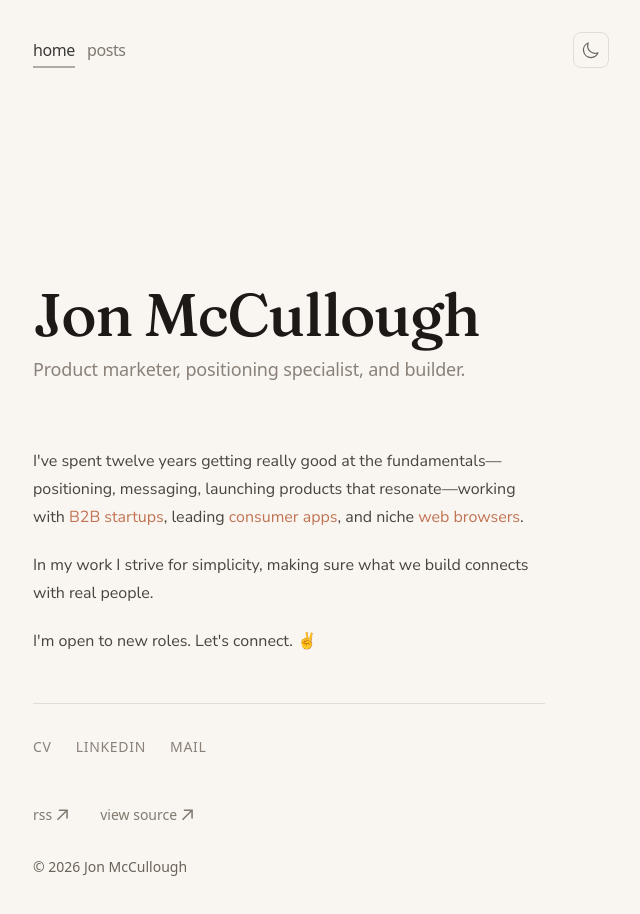
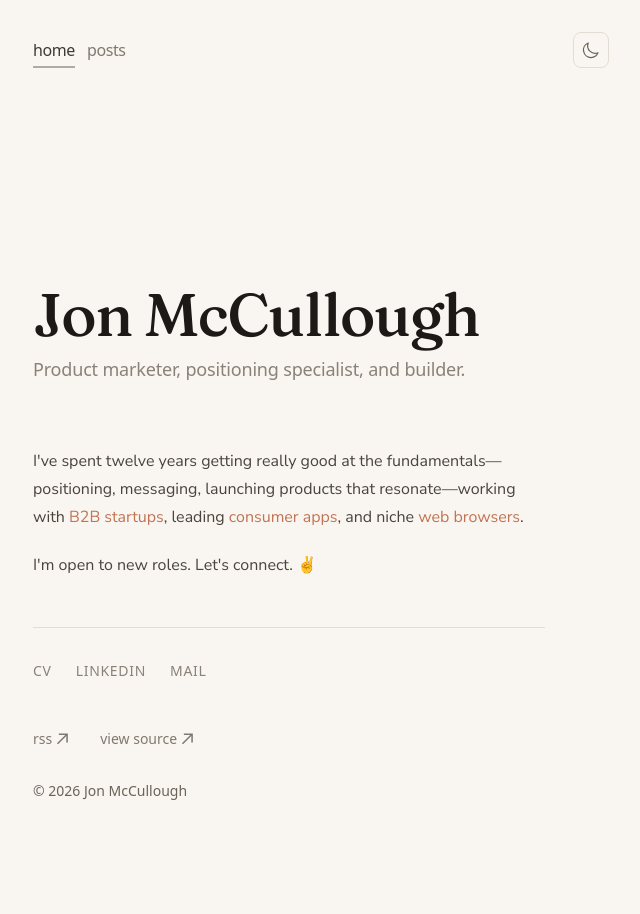
Before and after one commit to jonmccull/blog, a Next.js app: page / in a window 1280 px wide. Shown: the top 914 px of the page, without its empty margins (319-959 px from the left). After the commit the page ends 865 px from the top, so only its background shows below. Built offline with nearby package versions, Linux system fonts and the light colour scheme.

Commit message:
Update: Homepage copy

```diff
--- a/app/page.tsx
+++ b/app/page.tsx
@@ -30,9 +30,6 @@ export default function HomePage() {
           </a>
           .
         </p>
-        <p>
-          In my work I strive for simplicity, making sure what we build connects with real people.
-        </p>
         <p>I&apos;m open to new roles. Let&apos;s connect. &#x270C;&#xFE0F;</p>
       </div>
 
```
